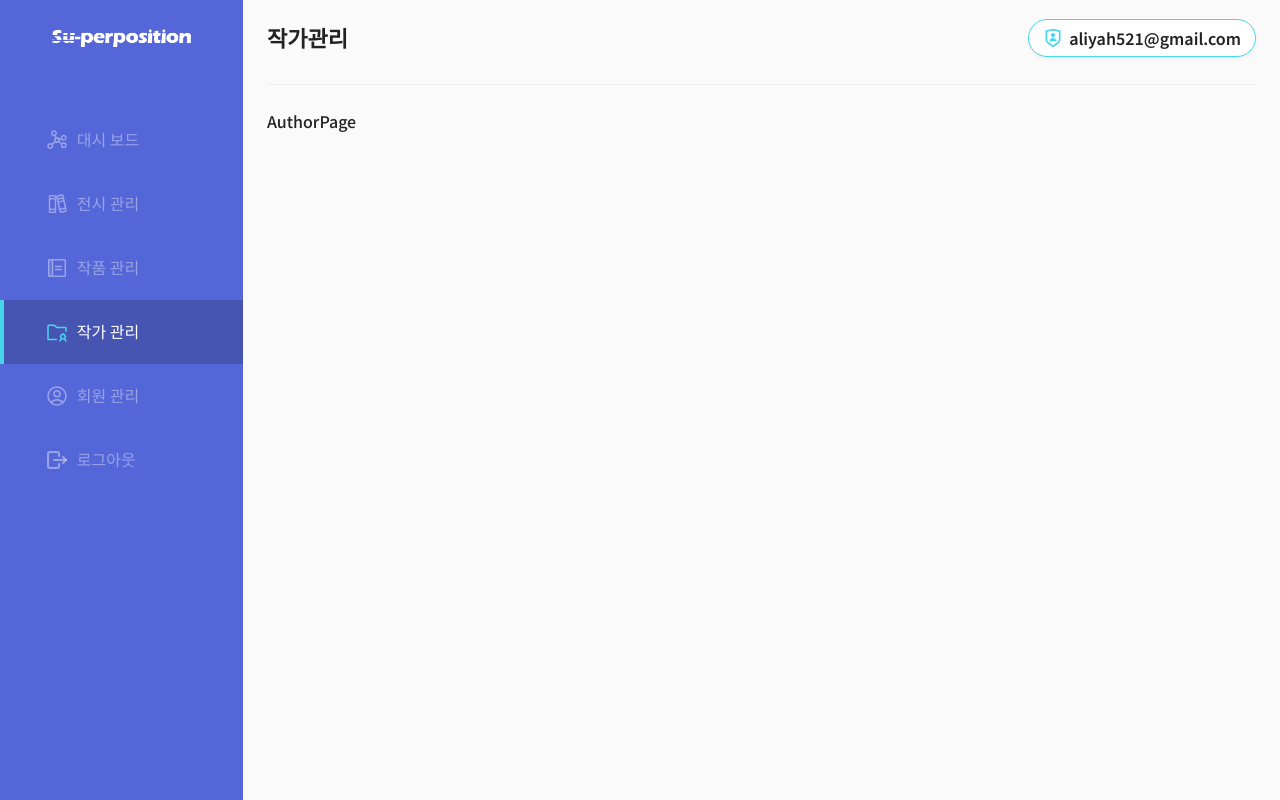
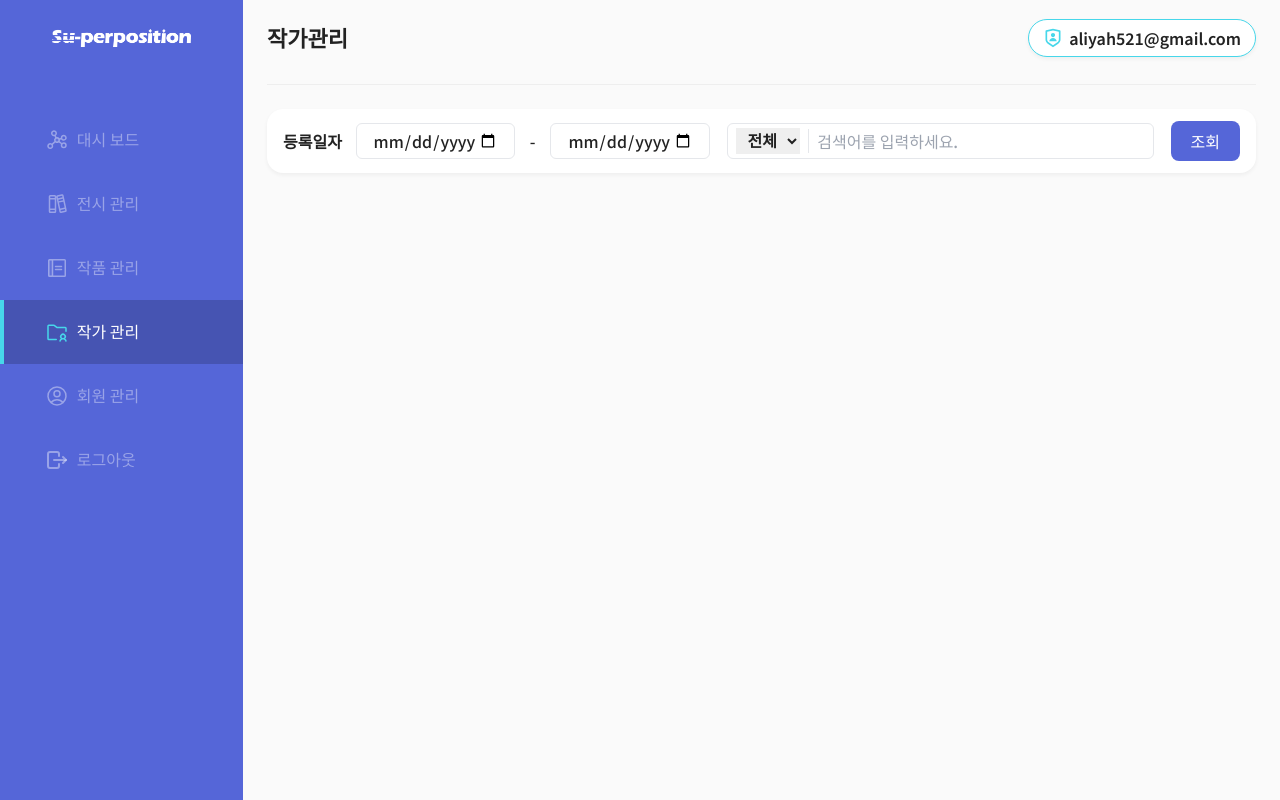
Before and after one commit to Superposition-dev/Super_Front_admin, a React (Vite) app: page /author in a window 1280 px wide. Built offline with nearby package versions, Linux system fonts and the light colour scheme.

Commit message:
Feat : 검색바 컴포넌트 구현

```diff
--- /dev/null
+++ b/src/components/@common/Button.tsx
@@ -0,0 +1,15 @@
+export interface ButtonProps {
+  name: string
+  handler: () => void | undefined
+}
+
+const Button = (props: ButtonProps) => {
+  const { name, handler } = props
+  return (
+    <button className="py-2 px-5 rounded-lg text-white bg-main-medium" onClick={handler}>
+      {name}
+    </button>
+  )
+}
+
+export default Button
--- /dev/null
+++ b/src/components/@common/Search.tsx
@@ -0,0 +1,79 @@
+import Button from './Button'
+
+export interface SearchProps {
+  filter: string[]
+  state: {
+    startDate: string | undefined
+    endDate: string | undefined
+    text: string | undefined
+  }
+  setState: {
+    setStartDate: React.Dispatch<React.SetStateAction<string | undefined>>
+    setEndDate: React.Dispatch<React.SetStateAction<string | undefined>>
+    setText: React.Dispatch<React.SetStateAction<string | undefined>>
+  }
+  handler: () => void | undefined
+}
+
+const Search = (props: SearchProps) => {
+  const { filter, state, setState, handler } = props
+  const { startDate, endDate, text } = state
+  const { setStartDate, setEndDate, setText } = setState
+
+  return (
+    <section className="flex justify-between items-center gap-3 w-full h-fit py-3 px-4 rounded-2xl bg-white shadow-light">
+      <div className="flex justify-between items-center w-[91%] h-full">
+        <div className="flex justify-between items-center w-[49%] h-full">
+          <p className="text-base font-semibold">등록일자</p>
+          <div className="flex items-center justify-between w-[83%] h-full">
+            <div className="flex items-center justify-center w-[45%] h-full py-1 px-2 rounded-md border border-gray-200">
+              <input
+                type="date"
+                name="startDate"
+                className="w-full h-full px-2"
+                value={startDate}
+                onChange={(e) => setStartDate(e.target.value)}
+              />
+            </div>
+            -
+            <div className="flex items-center justify-center w-[45%] h-full py-1 px-2 rounded-md border border-gray-200">
+              <input
+                type="date"
+                name="endDate"
+                className="w-full h-full px-2"
+                value={endDate}
+                onChange={(e) => setEndDate(e.target.value)}
+              />
+            </div>
+          </div>
+        </div>
+        <div className="flex justify-between items-center w-[49%] h-full py-1 px-2 rounded-md border border-gray-200">
+          <select
+            className="flex items-center justify-center w-[16%] h-full text-base font-semibold text-center"
+            defaultValue={filter[0]}
+          >
+            {filter.map((item, index) => {
+              return (
+                <option key={index} value={item}>
+                  {item}
+                </option>
+              )
+            })}
+          </select>
+          <div className="flex justify-center items-center w-[84%] h-full ml-2 border-l border-gray-200">
+            <input
+              type="text"
+              className="w-full h-full pl-2"
+              value={text}
+              placeholder="검색어를 입력하세요."
+              onChange={(e) => setText(e.target.value)}
+            />
+          </div>
+        </div>
+      </div>
+      <Button name="조회" handler={handler} />
+    </section>
+  )
+}
+
+export default Search
--- a/src/index.css
+++ b/src/index.css
@@ -4,6 +4,10 @@
 *::before,
 *::after {
   box-sizing: border-box;
+  outline: 0;
+  border: 0;
+  margin: 0;
+  padding: 0;
 }
 
 body {
--- a/src/pages/Author.tsx
+++ b/src/pages/Author.tsx
@@ -1,9 +1,29 @@
+import { useState } from 'react'
+import Search from '../components/@common/Search'
 import Wrapper from '../components/@common/Wrapper'
 
 const AuthorPage = () => {
+  const [startDate, setStartDate] = useState<string>()
+  const [endDate, setEndDate] = useState<string>()
+  const [text, setText] = useState<string>()
+
+  const state = {
+    startDate,
+    endDate,
+    text,
+  }
+
+  const setState = {
+    setStartDate,
+    setEndDate,
+    setText,
+  }
+
+  const filter = ['전체', '작가명', 'ID']
+  const handler = () => {}
   return (
     <Wrapper title="작가관리">
-      <div>AuthorPage</div>
+      <Search filter={filter} state={state} setState={setState} handler={handler} />
     </Wrapper>
   )
 }
```
